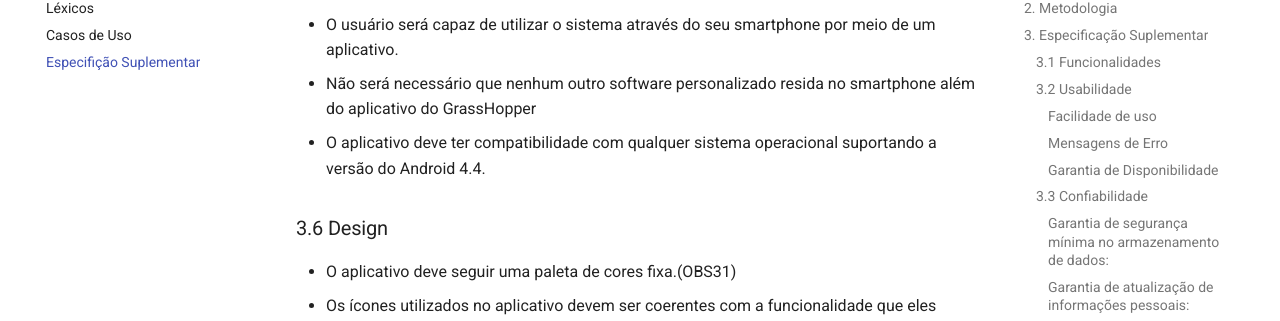
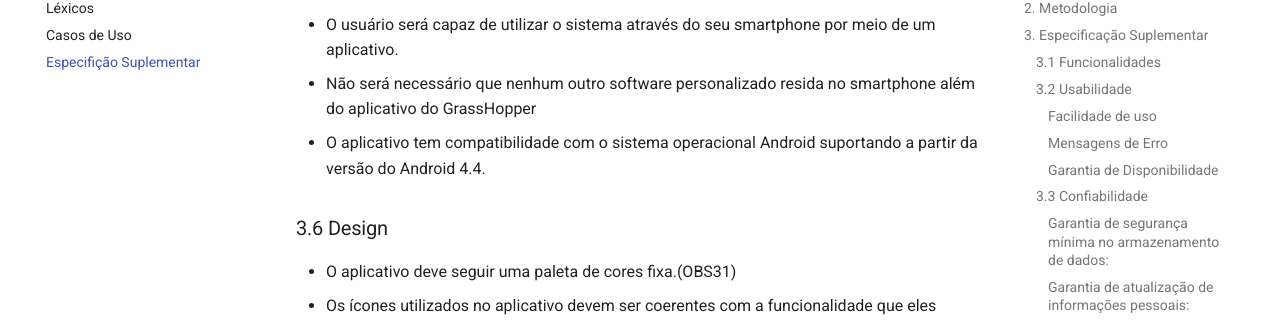
Before and after one commit to Requisitos-de-Software/2022.2-Grasshopper, an MkDocs documentation site: the page built from docs/modelagem/especificao-suplementar.md, in a window 1280 px wide and 900 px high, scrolled down 2958 px. Shown: the part 127-448 px from the top of the window. Built offline with MkDocs 1.6.1 and Material for MkDocs 9.7.7, drawn with Linux system fonts in a browser that asks for light colours; comment, search, counter and statistics services are not loaded.

Commit message:
Update especificao-suplementar.md

```diff
--- a/docs/modelagem/especificao-suplementar.md
+++ b/docs/modelagem/especificao-suplementar.md
@@ -94,7 +94,7 @@ Garantia de Segurança do Armazenamento de Dados
 
 - O usuário será capaz de utilizar o sistema através do seu smartphone por meio de um aplicativo.
 - Não será necessário que nenhum outro software personalizado resida no smartphone além do aplicativo do GrassHopper
-- O aplicativo deve ter compatibilidade com qualquer sistema operacional suportando a versão do Android 4.4.
+- O aplicativo tem compatibilidade com o sistema operacional Android suportando a partir da versão do Android 4.4.
 
 ### 3.6 Design
 
```
